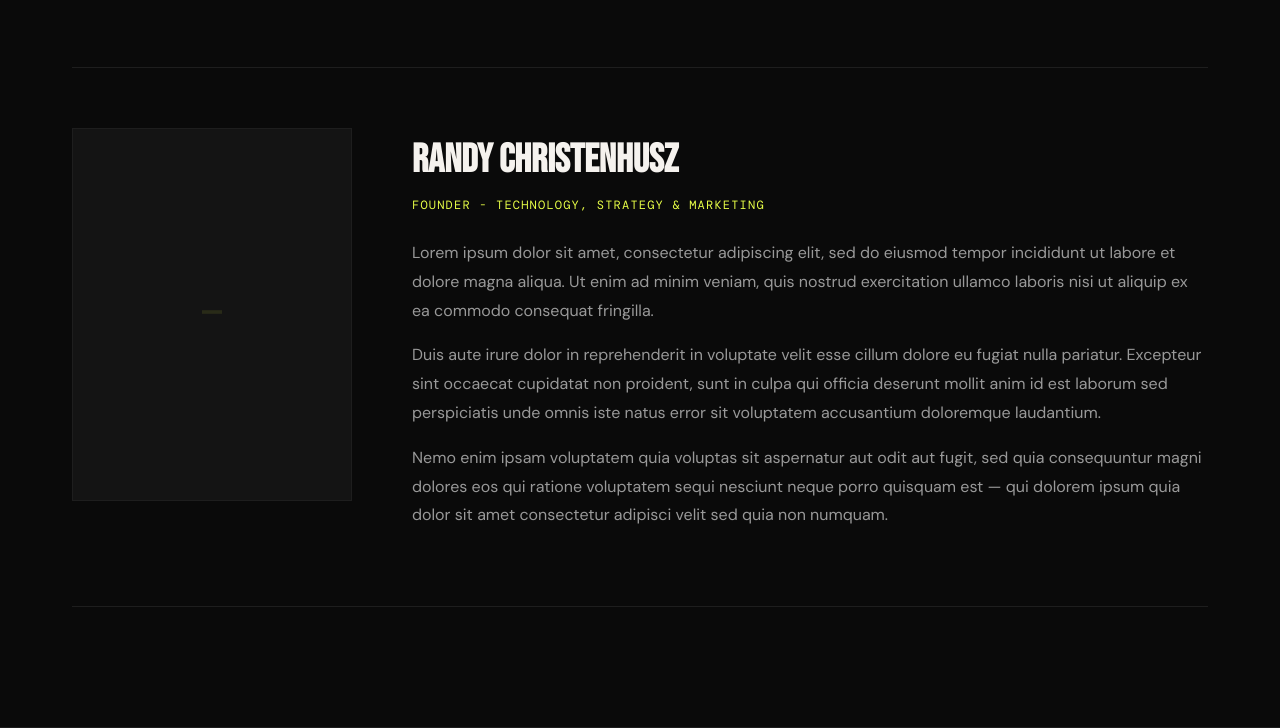
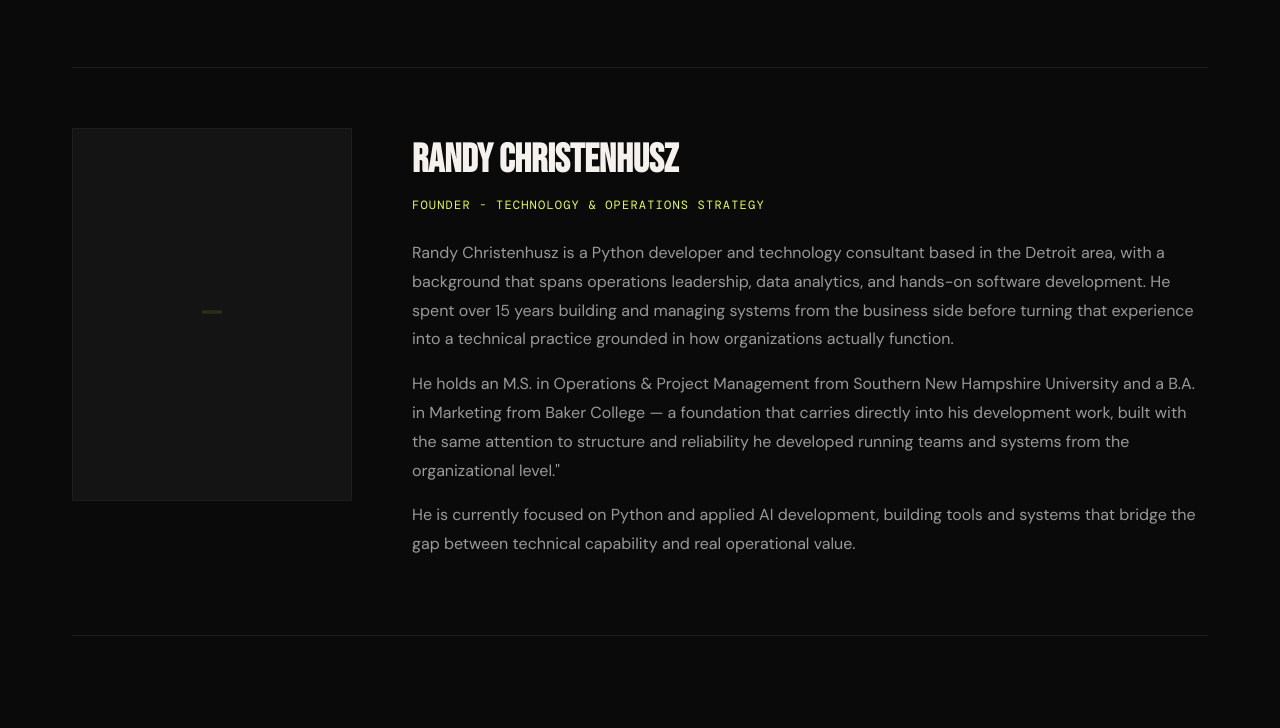
Before and after one commit to onederlnd/sp-consulting, a Flask app: page /about in a window 1280 px wide. Shown: the part 1767-2495 px from the top of the page. Run offline with Flask 3, Linux system fonts and the light colour scheme.

```diff
--- a/app/templates/main/about.html
+++ b/app/templates/main/about.html
@@ -56,11 +56,10 @@
       <div class="bio-photo" style="font-size:40px;color:rgba(232,255,71,0.1);">—</div>
       <div>
         <h3 class="bio-name">Randy Christenhusz</h3>
-        <p class="bio-title">Founder - Technology, Strategy &amp; Marketing</p>
-          <p class="bio-text">Lorem ipsum dolor sit amet, consectetur adipiscing elit, sed do eiusmod tempor incididunt ut labore et dolore magna aliqua. Ut enim ad minim veniam, quis nostrud exercitation ullamco laboris nisi ut aliquip ex ea commodo consequat fringilla.</p>
-          <p class="bio-text">Duis aute irure dolor in reprehenderit in voluptate velit esse cillum dolore eu fugiat nulla pariatur. Excepteur sint occaecat cupidatat non proident, sunt in culpa qui officia deserunt mollit anim id est laborum sed perspiciatis unde omnis iste natus error sit voluptatem accusantium doloremque laudantium.</p>
-          <p class="bio-text">Nemo enim ipsam voluptatem quia voluptas sit aspernatur aut odit aut fugit, sed quia consequuntur magni dolores eos qui ratione voluptatem sequi nesciunt neque porro quisquam est — qui dolorem ipsum quia dolor sit amet consectetur adipisci velit sed quia non numquam.</p>
-      </div>
+        <p class="bio-title">Founder - Technology & Operations Strategy</p>
+      <p class="bio-text">Randy Christenhusz is a Python developer and technology consultant based in the Detroit area, with a background that spans operations leadership, data analytics, and hands-on software development. He spent over 15 years building and managing systems from the business side before turning that experience into a technical practice grounded in how organizations actually function.</p>
+      <p class="bio-text">He holds an M.S. in Operations & Project Management from Southern New Hampshire University and a B.A. in Marketing from Baker College — a foundation that carries directly into his development work, built with the same attention to structure and reliability he developed running teams and systems from the organizational level."</p>
+      <p class="bio-text">He is currently focused on Python and applied AI development, building tools and systems that bridge the gap between technical capability and real operational value.</p>
     </div>
   </div>
 </section>
```
